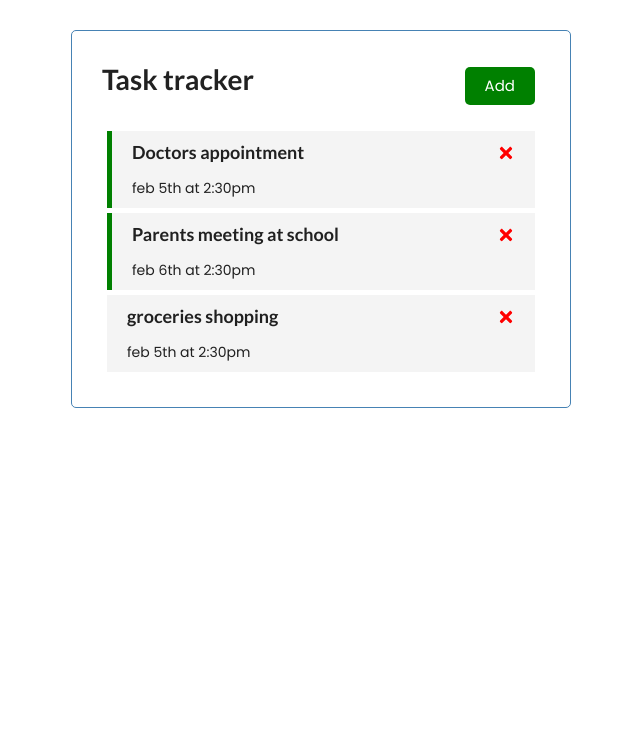
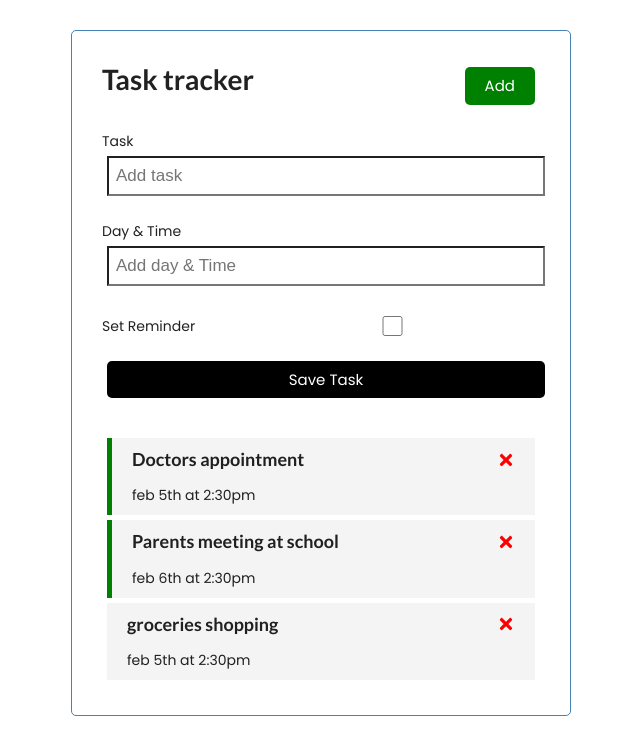
Before and after one commit to hugues0/my-tasks, a React (Create React App) app: page / in a window 1280 px wide. Shown: the top 754 px of the page, without its empty margins (319-959 px from the left). Built offline with nearby package versions, Linux system fonts and the light colour scheme.

Commit message:
add new task UI

```diff
--- a/src/App.js
+++ b/src/App.js
@@ -1,6 +1,7 @@
 import { useState } from "react";
 import Header from "./components/Header";
 import Tasks from "./components/Tasks";
+import AddTask from "./components/AddTask";
 
 function App() {
   const [tasks, settasks] = useState([
@@ -39,6 +40,7 @@
   return (
     <div className="container">
       <Header />
+      <AddTask />
       {tasks.length > 0 ? (
         <Tasks tasks={tasks} onDelete={deleteTask} onToggle={toggleReminder} />
       ) : (
--- /dev/null
+++ b/src/components/AddTask.js
@@ -0,0 +1,23 @@
+import React from "react";
+
+const AddTask = () => {
+  return (
+    <form className="add-form">
+      <div className="form-control">
+        <label>Task</label>
+        <input type="text" placeholder="Add task" />
+      </div>
+      <div className="form-control">
+        <label>Day & Time</label>
+        <input type="text" placeholder="Add day & Time" />
+      </div>
+      <div className="form-control form-control-check">
+        <label>Set Reminder</label>
+        <input type="checkbox"  />
+      </div>
+      <input type='submit' value='Save Task' className='btn btn-block' />
+    </form>
+  );
+};
+
+export default AddTask;
```
